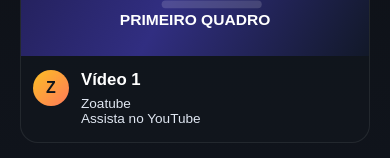
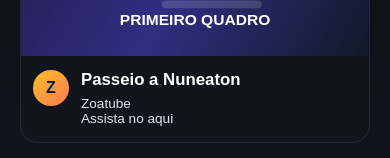
Before and after one commit to zoirgerminari/zoatube, a plain HTML site: page index.html in a window 390 px wide. Shown: the part 557-715 px from the top of the page. Drawn offline with Linux system fonts and the light colour scheme.

Commit message:
Atualizacao do layout e menu mobile

```diff
--- a/index.html
+++ b/index.html
@@ -79,9 +79,9 @@
                                 <div class="video-meta">
                                     <div class="avatar">Z</div>
                                     <div class="meta-copy">
-                                        <h3>Vídeo 1</h3>
+                                        <h3>Passeio a Nuneaton</h3>
                                         <p>Zoatube</p>
-                                        <p>Assista no YouTube</p>
+                                        <p>Assista no aqui</p>
                                     </div>
                                 </div>
                             </article>
```
